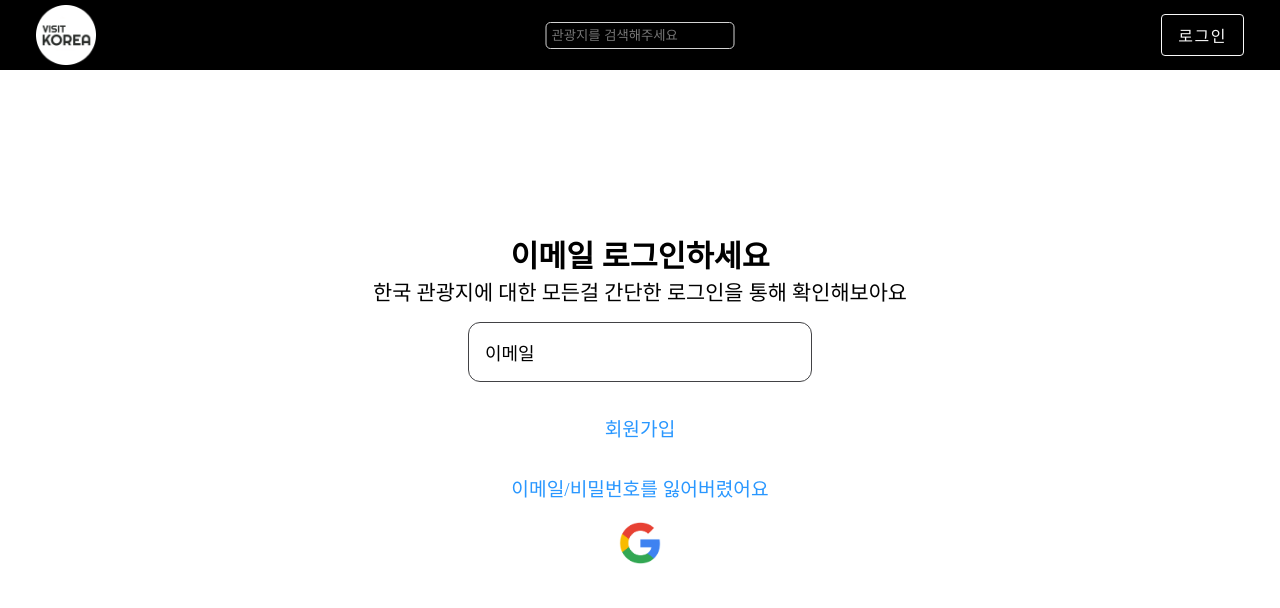
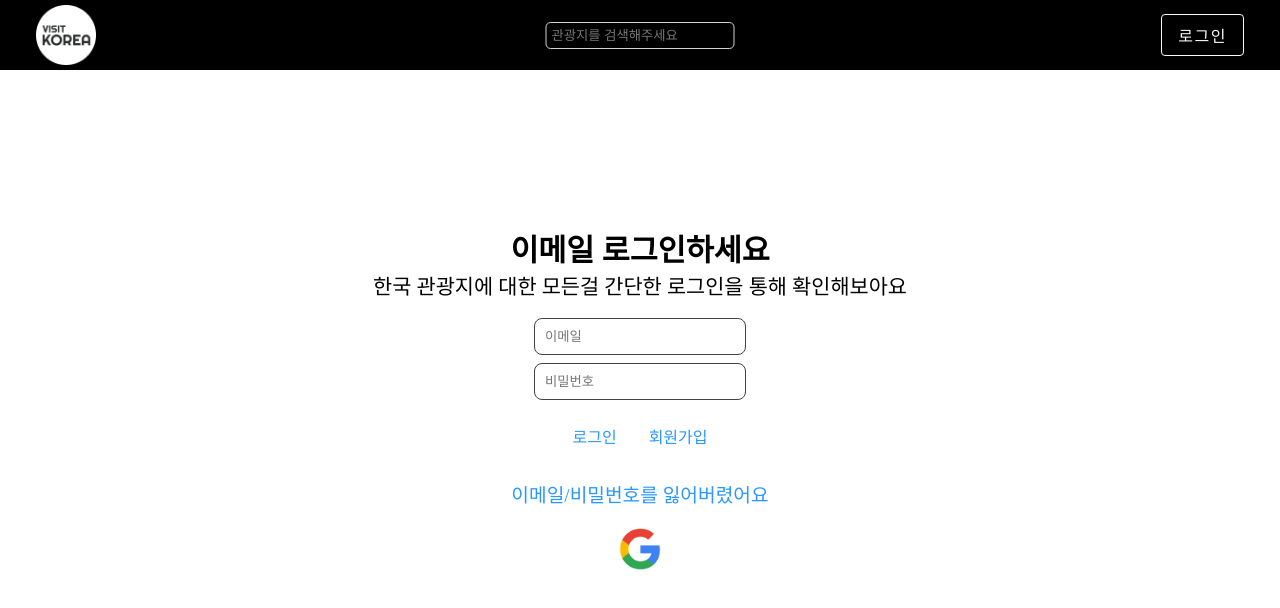
Before and after one commit to alsendrha/my_project, a React (Vite) app: page /login in a window 1280 px wide. Shown: the top 608 px of the page. Built offline with nearby package versions, Linux system fonts and the light colour scheme; no server answers; a web font is replaced by a local one.

Commit message:
이메일 회원가입 구현 완료

```diff
--- a/src/components/NavBar.jsx
+++ b/src/components/NavBar.jsx
@@ -47,7 +47,10 @@ const NavBar = () => {
         <Login onClick={() => (window.location.href = "login")}>로그인</Login>
       ) : (
         <SignOut>
-          <UserImg src={userData.photoURL} alt={userData.displayName} />
+          <UserImg
+            src={userData.photoURL ? userData.photoURL : "/images/no_img.jpg"}
+            alt={userData.displayName}
+          />
           <DropDown>
             <span onClick={handleLogOut}>Sign Out</span>
           </DropDown>
--- a/src/pages/LoginPage/index.jsx
+++ b/src/pages/LoginPage/index.jsx
@@ -4,9 +4,11 @@ import {
   signInWithPopup,
   GoogleAuthProvider,
   onAuthStateChanged,
+  createUserWithEmailAndPassword,
+  signInWithEmailAndPassword,
 } from "firebase/auth";
 import app from "../../firebase";
-import { useContext, useEffect } from "react";
+import { useContext, useEffect, useState } from "react";
 import { useLocation, useNavigate } from "react-router-dom";
 import { UserContext } from "./UserContext";
 
@@ -16,6 +18,42 @@ const LoginPage = () => {
   const provider = new GoogleAuthProvider();
   const { setUserData } = useContext(UserContext);
   const navigate = useNavigate();
+  const [email, setEmail] = useState("");
+  const [password, setPassword] = useState("");
+
+  const handleSignUp = async () => {
+    try {
+      const user = await createUserWithEmailAndPassword(auth, email, password);
+      setUserData(user);
+      alert("회원가입 성공");
+      localStorage.setItem("userData", JSON.stringify(user));
+      console.log(user);
+    } catch (error) {
+      if (error.code === "auth/invalid-email") {
+        alert("이메일 형식이 잘못되었습니다.");
+      } else if (error.code === "auth/email-already-in-use") {
+        alert("사용중인 아이디입니다.");
+      } else if (error.code === "auth/weak-password") {
+        alert("비밀번호가 너무 짧습니다.");
+      } else {
+        alert("알 수 없는 오류가 발생했습니다.");
+      }
+      console.log(error.code);
+    }
+  };
+  const handleLogin = async () => {
+    try {
+      const user = await signInWithEmailAndPassword(auth, email, password);
+      setUserData(user);
+      localStorage.setItem("userData", JSON.stringify(user));
+      alert("로그인 성공");
+      console.log(user);
+    } catch (error) {
+      alert("잘못된 아이디 또는 비밀번호가 틀렸습니다.");
+      console.log(error.message);
+    }
+  };
+
   useEffect(() => {
     onAuthStateChanged(auth, (user) => {
       if (!user) {
@@ -45,8 +83,26 @@ const LoginPage = () => {
         <Description>
           한국 관광지에 대한 모든걸 간단한 로그인을 통해 확인해보아요
         </Description>
-        <Button>이메일</Button>
-        <LinkText>회원가입</LinkText>
+
+        <Input
+          placeholder="이메일"
+          value={email}
+          onChange={(e) => setEmail(e.target.value)}
+        />
+        <Input
+          placeholder="비밀번호"
+          value={password}
+          type="password"
+          onChange={(e) => setPassword(e.target.value)}
+        />
+        <div>
+          <Button type="submit" name="login" onClick={handleLogin}>
+            로그인
+          </Button>
+          <Button type="submit" name="signUp" onClick={handleSignUp}>
+            회원가입
+          </Button>
+        </div>
         <LinkText>이메일/비밀번호를 잃어버렸어요</LinkText>
         <Logo
           src="/images/google_2_500.png"
@@ -69,14 +125,14 @@ const Container = styled.section`
 `;
 
 const Description = styled.p`
-  margin: 0;
+  margin-bottom: 10px;
   font-size: 1.3rem;
 `;
 
 const LinkText = styled.p`
   font-size: 1.2rem;
   color: #2997ff;
-  margin: 2rem 0 0 0;
+  margin: 1rem 0 0 0;
 `;
 
 const Center = styled.div`
@@ -98,22 +154,40 @@ const HeadingText = styled.h1`
   font-size: 1.9rem;
 `;
 
-const Button = styled.a`
-  margin-top: 1rem;
-  /* margin-bottom: 8rem; */
-  font-size: 18px;
+// const Button = styled.a`
+//   margin-top: 1rem;
+//   /* margin-bottom: 8rem; */
+//   font-size: 18px;
+//   padding: 1rem;
+//   border: 1px solid transparent;
+//   border-radius: 12px;
+//   border-color: #424245;
+//   background-color: hsla(0, 0%, 100%, 0.04);
+//   width: 310px;
+//   font-weight: 400;
+//   cursor: pointer;
+
+//   &:hover {
+//     background-color: hsla(0, 0%, 100%, 0);
+//   }
+// `;
+
+const Button = styled.button`
+  border: none;
+  margin-top: 0.5rem;
   padding: 1rem;
-  border: 1px solid transparent;
-  border-radius: 12px;
-  border-color: #424245;
-  background-color: hsla(0, 0%, 100%, 0.04);
-  width: 310px;
-  font-weight: 400;
+  background-color: transparent;
+  font-size: 16px;
+  color: #2997ff;
   cursor: pointer;
-
-  &:hover {
-    background-color: hsla(0, 0%, 100%, 0);
-  }
 `;
 
+const Input = styled.input`
+  margin-top: 0.5rem;
+  width: 200px;
+  height: 35px;
+  padding-left: 10px;
+  border-radius: 8px;
+  border: 1px solid #424245;
+`;
 export default LoginPage;
```
